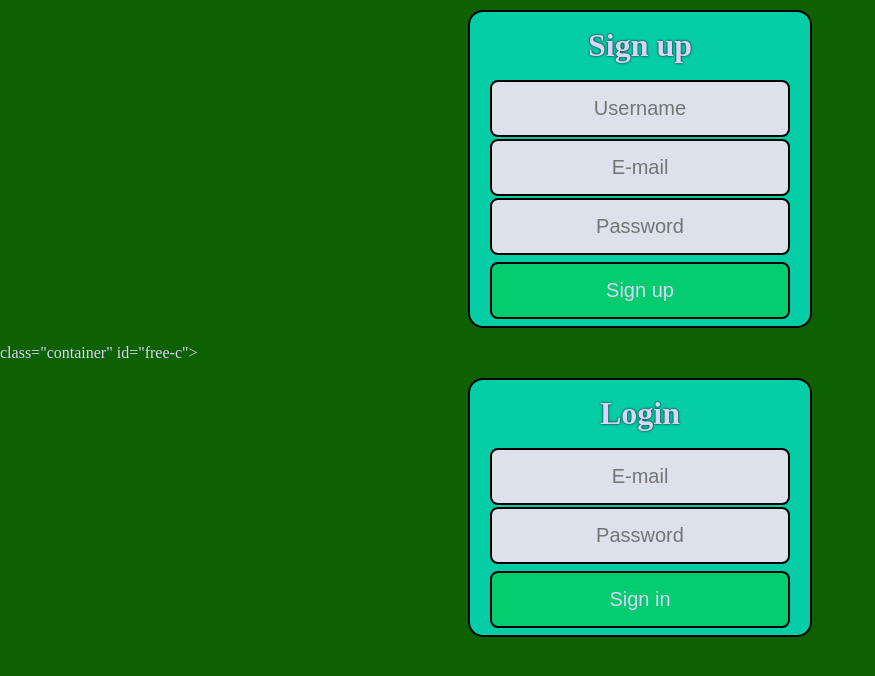
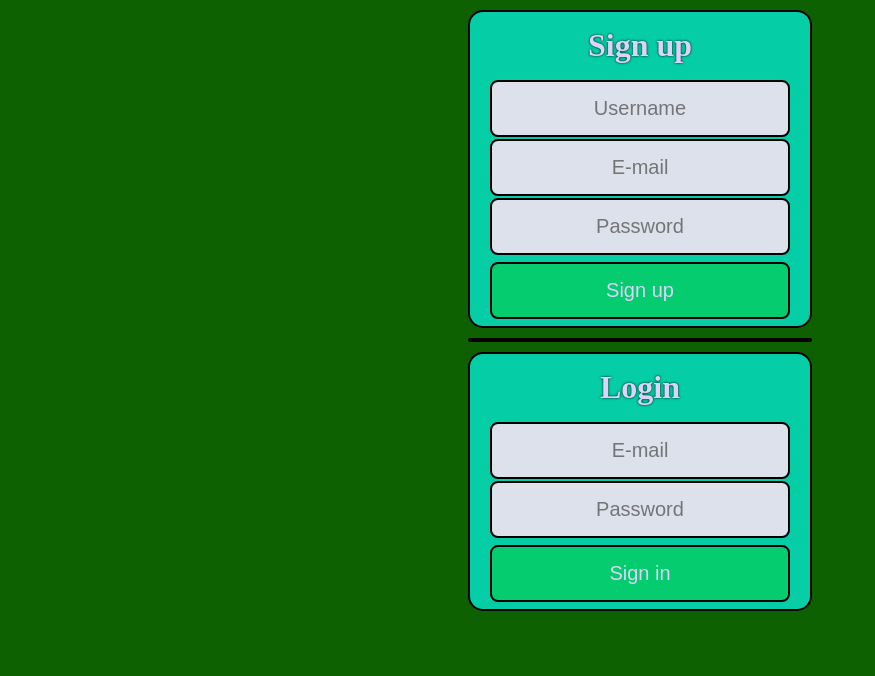
Before and after one commit to dricky23/Test, a website built with Vite: page index.html in a window 1280 px wide. Shown: the whole page, without its empty margins (0-875 px from the left). Built offline with nearby package versions, Linux system fonts and the light colour scheme; no server answers.

Commit message:
Update index.html

```diff
--- a/index.html
+++ b/index.html
@@ -18,7 +18,7 @@
 
             <input class="log-btn" type="submit" id="signUp" name="signup_submit" value="Sign up">
         </div>
-        <ul>class="container" id="free-c"></ul>
+        <ul class="container" id="free-c"></ul>
         <div class="container" id="sign-in-d">
           <h1>Login</h1>
           <input type="text" id="email2" name="email2" placeholder="E-mail">
```
